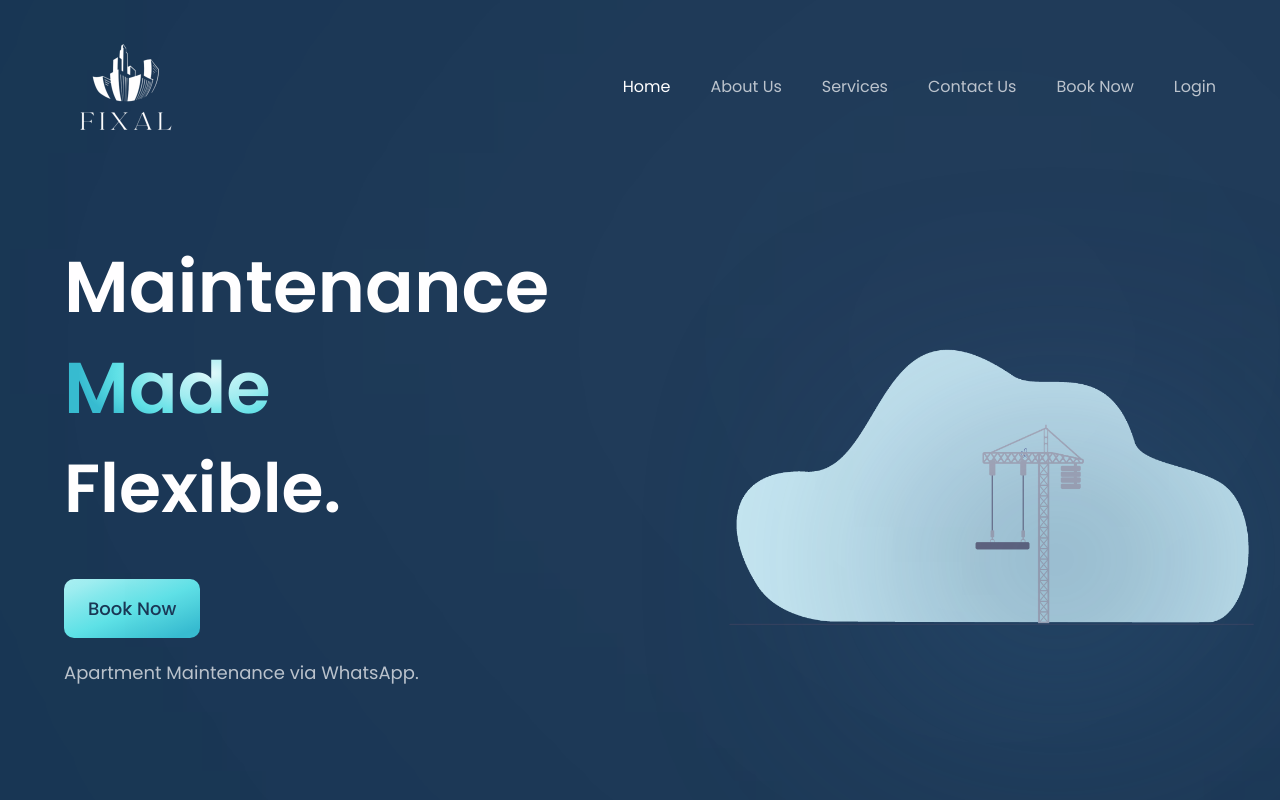
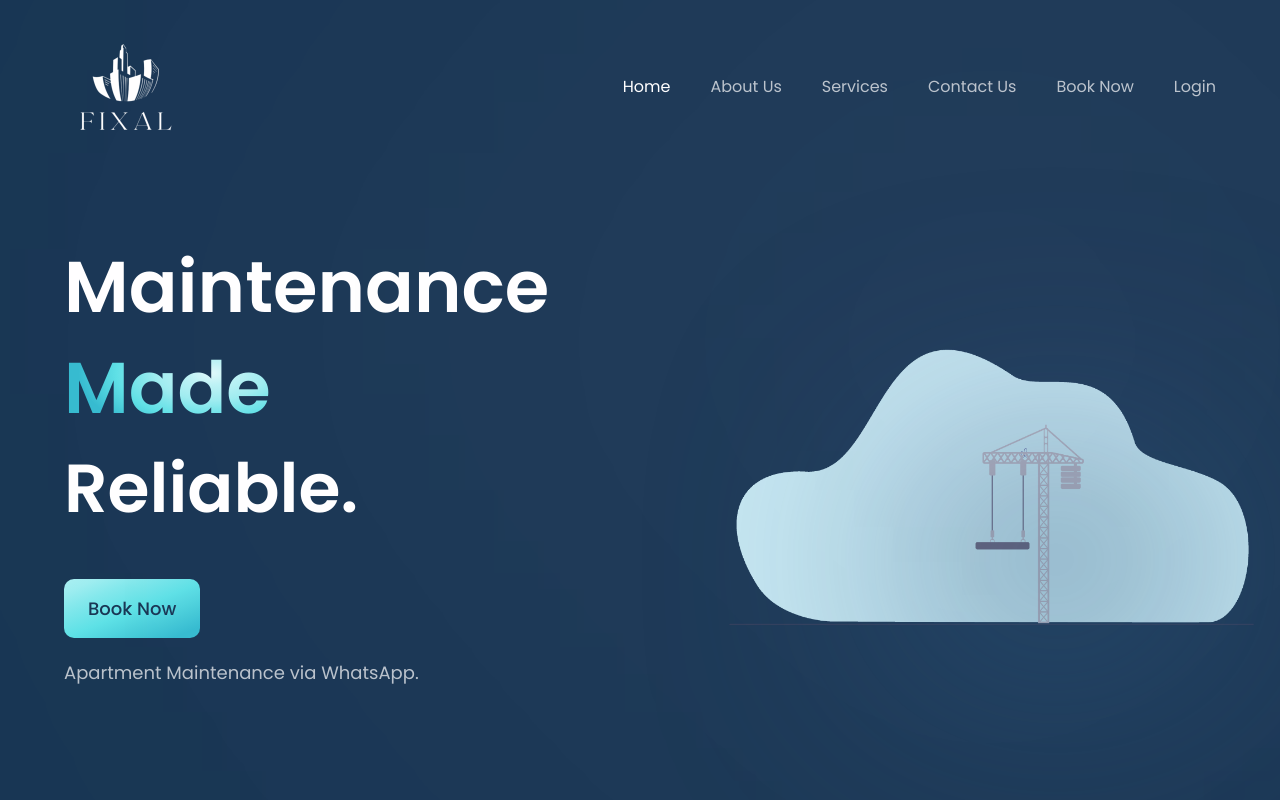
Before and after one commit to tanujdevops/fixaltest, a React (Vite) app: page / in a window 1280 px wide. Shown: the top 800 px of the page. Built offline with nearby package versions, Linux system fonts and the light colour scheme.

Commit message:
Updated Home page Typical

```diff
--- a/src/components/Hero.jsx
+++ b/src/components/Hero.jsx
@@ -27,7 +27,7 @@
             <Typical
               loop={Infinity}
               wrapper="span"
-              steps={['Easy.',2500,'Flexible.',2500,'Secured.',3500]}>
+              steps={['Easy.',3000,'Reliable.',3000,'Secured.',3000]}>
             </Typical>
 
           </h1>
```
